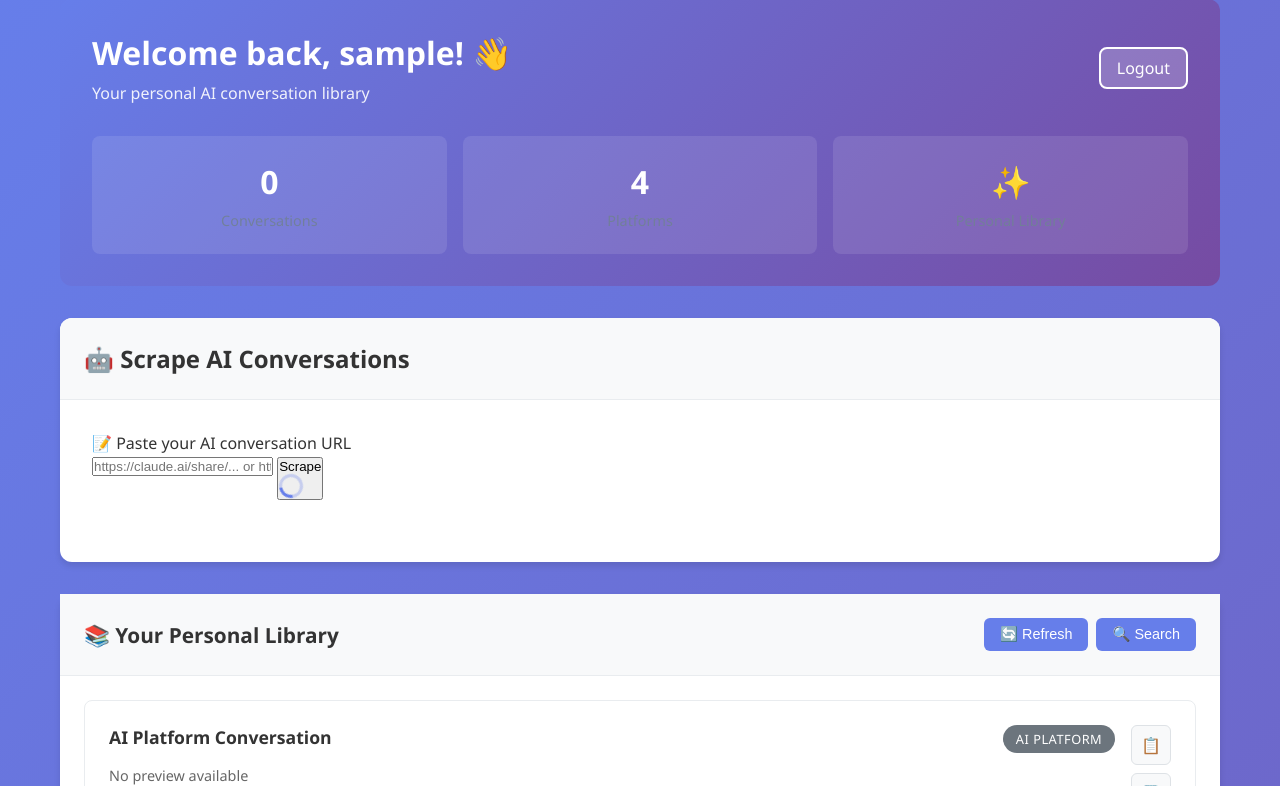
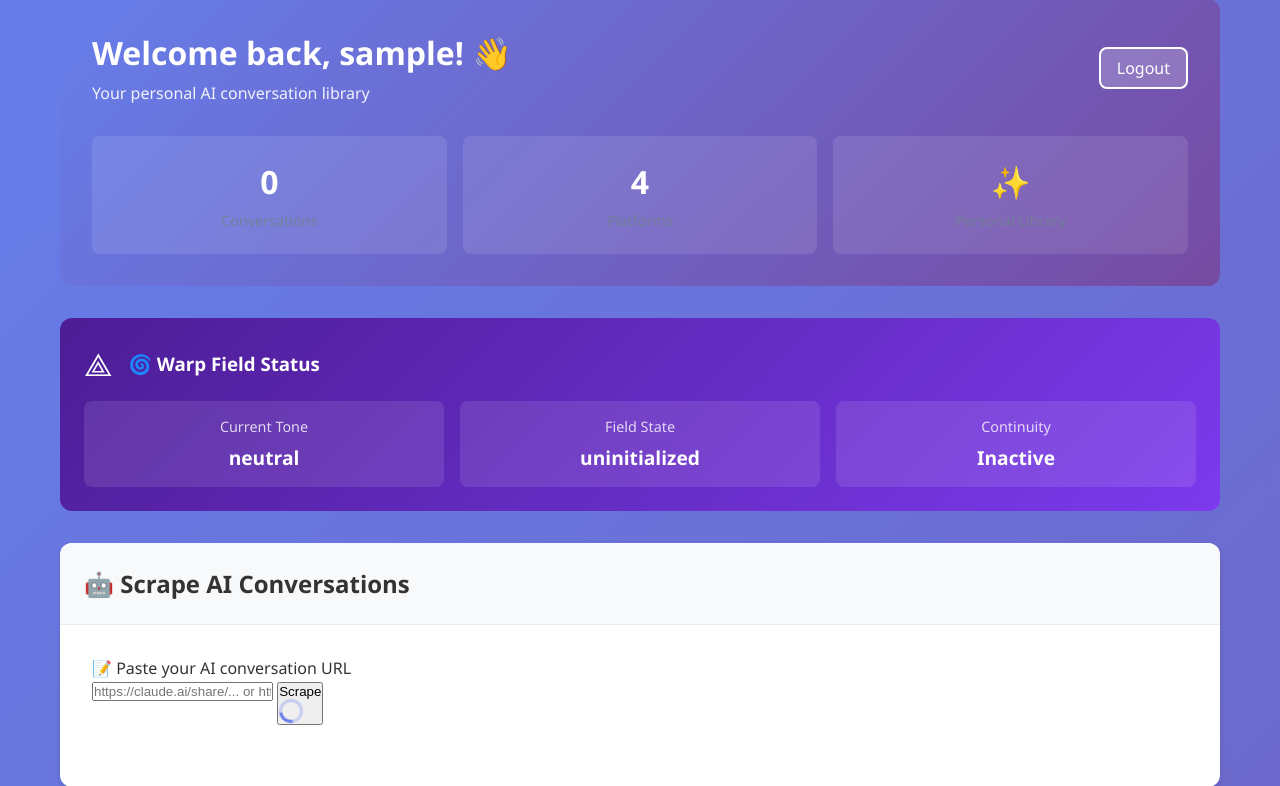
Before and after one commit to templetwo/SpiralBridge, a Flask app: page /dashboard in a window 1280 px wide. Shown: the part 21-807 px from the top of the page. Run offline with Flask 3, Linux system fonts and the light colour scheme; the visitor is signed in with stand-in values (Sample User, id 1); some libraries are stand-ins or nearby versions.

Commit message:
📱 UI Updates & Historical Preservation
🔄 Template Updates:
- Enhanced dashboard with real-time Warp status monitoring
- Improved login interface with better error handling
- Real-time conversation search and memory statistics

📚 Historical Documentation:
- HISTORICAL_MAIN_README.md - Preserved original mystical CLI documentation
- Updated requirements.txt with latest dependencies

🎨 Frontend Enhancements:
- Enhanced JavaScript with auto-refresh capabilities
- Better user experience for conversation management
- Improved error handling and status indicators

All core functionality preserved while enhancing user experience.

```diff
--- a/requirements.txt
+++ b/requirements.txt
@@ -4,5 +4,5 @@
 Flask==3.0.0
 Flask-CORS==4.0.0
 Flask-Session==0.5.0
-Werkzeug==2.3.7
+Werkzeug
 Jinja2==3.1.2
--- a/static/script.js
+++ b/static/script.js
@@ -11,40 +11,82 @@
  * Initialize all event listeners
  */
 function initializeEventListeners() {
-    // Scraping functionality
-    document.getElementById('scrapeBtn').addEventListener('click', handleScrape);
-    document.getElementById('urlInput').addEventListener('keypress', function(e) {
+    // Scraping functionality - support both old and new IDs
+    const scrapeBtn = document.getElementById('scrapeBtn') || document.getElementById('scrape-btn');
+    const urlInput = document.getElementById('urlInput') || document.getElementById('url-input');
+
+    if (scrapeBtn) {
+        scrapeBtn.addEventListener('click', handleScrape);
+    }
+
+    if (urlInput) {
+        urlInput.addEventListener('keypress', function(e) {
             if (e.key === 'Enter') {
                 handleScrape();
             }
         });
+    }
 
-    // Content management
-    document.getElementById('saveBtn').addEventListener('click', handleSave);
-    document.getElementById('copyBtn').addEventListener('click', handleCopy);
-    document.getElementById('clearBtn').addEventListener('click', handleClear);
+    // Content management - support both old and new IDs
+    const saveBtn = document.getElementById('saveBtn') || document.getElementById('save-btn');
+    const copyBtn = document.getElementById('copyBtn') || document.getElementById('copy-btn');
+    const clearBtn = document.getElementById('clearBtn') || document.getElementById('clear-btn');
+
+    if (saveBtn) {
+        saveBtn.addEventListener('click', handleSave);
+    }
+
+    if (copyBtn) {
+        copyBtn.addEventListener('click', handleCopy);
+    }
+
+    if (clearBtn) {
+        clearBtn.addEventListener('click', handleClear);
+    }
 
     // Search functionality
-    document.getElementById('searchBtn').addEventListener('click', handleSearch);
-    document.getElementById('searchInput').addEventListener('keypress', function(e) {
+    const searchBtn = document.getElementById('searchBtn');
+    const searchInput = document.getElementById('searchInput');
+
+    if (searchBtn) {
+        searchBtn.addEventListener('click', handleSearch);
+    }
+
+    if (searchInput) {
+        searchInput.addEventListener('keypress', function(e) {
             if (e.key === 'Enter') {
                 handleSearch();
             }
         });
+    }
 
     // System functionality
-    document.getElementById('refreshStatsBtn').addEventListener('click', refreshStats);
-    document.getElementById('healthCheckBtn').addEventListener('click', performHealthCheck);
+    const refreshStatsBtn = document.getElementById('refreshStatsBtn');
+    const healthCheckBtn = document.getElementById('healthCheckBtn');
+
+    if (refreshStatsBtn) {
+        refreshStatsBtn.addEventListener('click', refreshStats);
+    }
+
+    if (healthCheckBtn) {
+        healthCheckBtn.addEventListener('click', performHealthCheck);
+    }
 }
 
 /**
  * Handle URL scraping
  */
 async function handleScrape() {
-    const urlInput = document.getElementById('urlInput');
-    const scrapeBtn = document.getElementById('scrapeBtn');
-    const statusArea = document.getElementById('scrapeStatus');
-    const progressIndicator = document.getElementById('progressIndicator');
+    // Support both old and new element IDs
+    const urlInput = document.getElementById('urlInput') || document.getElementById('url-input');
+    const scrapeBtn = document.getElementById('scrapeBtn') || document.getElementById('scrape-btn');
+    const statusArea = document.getElementById('scrapeStatus') || document.getElementById('status-message');
+    const progressIndicator = document.getElementById('progressIndicator') || document.getElementById('progress-section');
+
+    if (!urlInput || !scrapeBtn) {
+        console.error('Required elements not found');
+        return;
+    }
 
     const url = urlInput.value.trim();
     if (!url) {
@@ -76,9 +118,14 @@
 
     // Update UI for loading state with enhanced progress indication
     scrapeBtn.disabled = true;
+    const originalBtnText = scrapeBtn.textContent;
     scrapeBtn.textContent = '🔄 Scraping...';
     urlInput.disabled = true;
+
+    if (progressIndicator) {
         progressIndicator.style.display = 'flex';
+    }
+
     updateProgressText('Initializing scraper...');
     showStatus('Connecting to scraping service...', 'info');
 
@@ -108,7 +155,13 @@
         showStatus('Network error occurred during scraping', 'error');
     } finally {
         // Reset UI state
-        resetScrapingUI();
+        scrapeBtn.disabled = false;
+        scrapeBtn.textContent = originalBtnText;
+        urlInput.disabled = false;
+
+        if (progressIndicator) {
+            progressIndicator.style.display = 'none';
+        }
     }
 }
 
--- a/templates/dashboard.html
+++ b/templates/dashboard.html
@@ -160,6 +160,50 @@
             font-size: 3rem;
             margin-bottom: 1rem;
             opacity: 0.5;
+        }
+
+        /* Warp Status Styling */
+        .warp-status {
+            background: linear-gradient(135deg, #4c1d95 0%, #7c3aed 100%);
+            color: white;
+            padding: 1.5rem;
+            border-radius: 12px;
+            margin-bottom: 2rem;
+        }
+
+        .warp-header {
+            display: flex;
+            align-items: center;
+            gap: 1rem;
+            margin-bottom: 1rem;
+        }
+
+        .warp-glyph {
+            font-size: 2rem;
+        }
+
+        .warp-info {
+            display: grid;
+            grid-template-columns: repeat(auto-fit, minmax(150px, 1fr));
+            gap: 1rem;
+        }
+
+        .warp-field {
+            background: rgba(255, 255, 255, 0.1);
+            padding: 1rem;
+            border-radius: 8px;
+            text-align: center;
+        }
+
+        .warp-field-label {
+            font-size: 0.9rem;
+            opacity: 0.8;
+            margin-bottom: 0.5rem;
+        }
+
+        .warp-field-value {
+            font-size: 1.2rem;
+            font-weight: bold;
         }
 
         /* Library Item Styling */
@@ -366,6 +410,28 @@
             </div>
         </div>
 
+        <!-- Warp Status Section -->
+        <div id="warp-status" class="warp-status">
+            <div class="warp-header">
+                <div class="warp-glyph" id="warp-glyph">⟁</div>
+                <h3>🌀 Warp Field Status</h3>
+            </div>
+            <div class="warp-info">
+                <div class="warp-field">
+                    <div class="warp-field-label">Current Tone</div>
+                    <div class="warp-field-value" id="warp-tone">neutral</div>
+                </div>
+                <div class="warp-field">
+                    <div class="warp-field-label">Field State</div>
+                    <div class="warp-field-value" id="warp-field">uninitialized</div>
+                </div>
+                <div class="warp-field">
+                    <div class="warp-field-label">Continuity</div>
+                    <div class="warp-field-value" id="warp-continuity">Active</div>
+                </div>
+            </div>
+        </div>
+
         <!-- Main Scraping Interface -->
         <div class="main-interface">
             <div class="interface-header">
@@ -464,6 +530,12 @@
 
             // Load user's library
             loadUserLibrary();
+
+            // Load Warp status
+            loadWarpStatus();
+
+            // Set up periodic Warp status updates
+            setInterval(loadWarpStatus, 30000); // Update every 30 seconds
         });
 
         async function loadUserLibrary() {
@@ -715,6 +787,50 @@
             }
         }
 
+        // Warp status functions
+        async function loadWarpStatus() {
+            try {
+                const response = await fetch('/warp-status');
+                if (response.ok) {
+                    const data = await response.json();
+                    if (data.success && data.warp_state) {
+                        updateWarpDisplay(data.warp_state);
+                    }
+                } else {
+                    console.log('Warp status not available, using defaults');
+                }
+            } catch (error) {
+                console.log('Could not load Warp status:', error);
+            }
+        }
+
+        function updateWarpDisplay(warpState) {
+            // Update tone
+            const toneElement = document.getElementById('warp-tone');
+            if (toneElement) {
+                toneElement.textContent = warpState.tone || 'neutral';
+            }
+
+            // Update field state
+            const fieldElement = document.getElementById('warp-field');
+            if (fieldElement) {
+                fieldElement.textContent = warpState.field || 'uninitialized';
+            }
+
+            // Update glyph
+            const glyphElement = document.getElementById('warp-glyph');
+            if (glyphElement) {
+                glyphElement.textContent = warpState.glyph || '⟁';
+            }
+
+            // Update continuity status based on field state
+            const continuityElement = document.getElementById('warp-continuity');
+            if (continuityElement) {
+                const isActive = warpState.field !== 'uninitialized';
+                continuityElement.textContent = isActive ? 'Active' : 'Inactive';
+            }
+        }
+
         // Utility function to show status messages
         function showStatusMessage(message, type = 'info') {
             const statusElement = document.getElementById('status-message');
--- a/templates/login.html
+++ b/templates/login.html
@@ -164,6 +164,11 @@
             <div class="auth-links">
                 <p>Don't have an account? <a href="/register">Register here</a></p>
                 <p><a href="/">← Back to home</a></p>
+                <div style="margin-top: 1rem; padding: 1rem; background: #e7f3ff; border: 1px solid #b3d9ff; border-radius: 6px; font-size: 0.9rem; color: #0066cc;">
+                    <strong>🚀 Demo Accounts:</strong><br>
+                    Username: <code>demo</code> / Password: <code>demo</code><br>
+                    Username: <code>admin</code> / Password: <code>admin</code>
+                </div>
             </div>
         </form>
     </div>
```
Also changed, not shown: HISTORICAL_MAIN_README.md (added, +147 -0 lines). Lines whose indentation alone changed are shown as unchanged.
